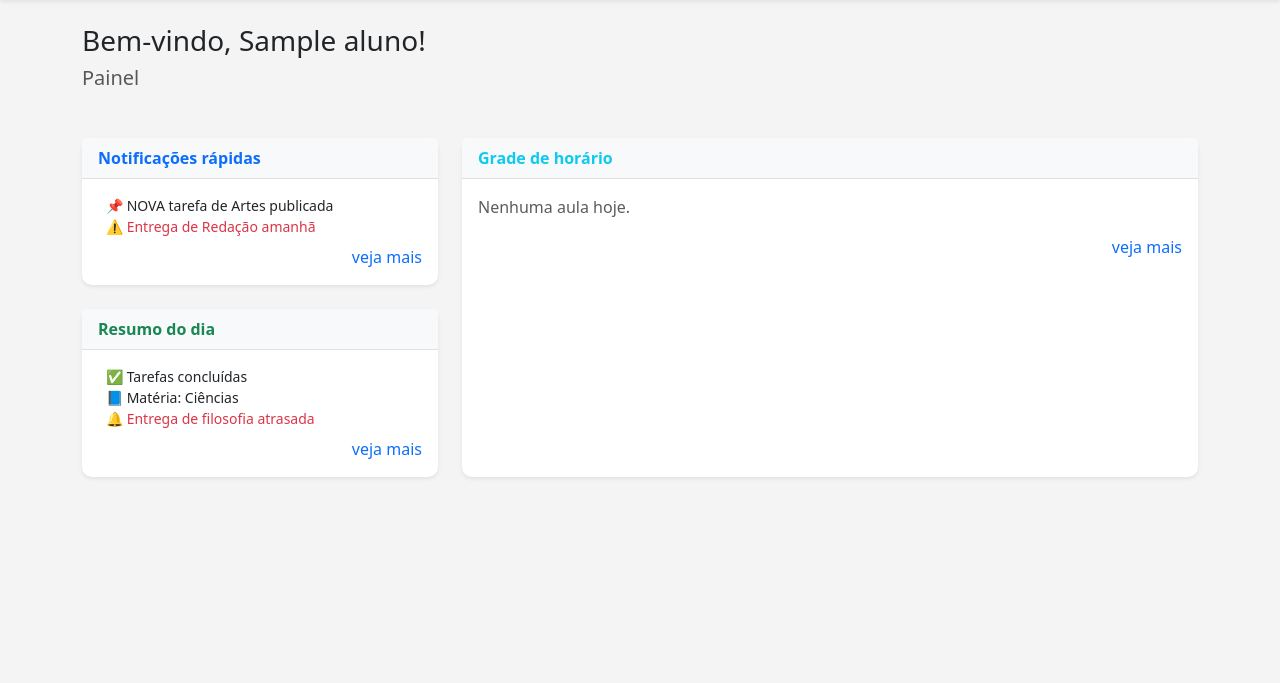
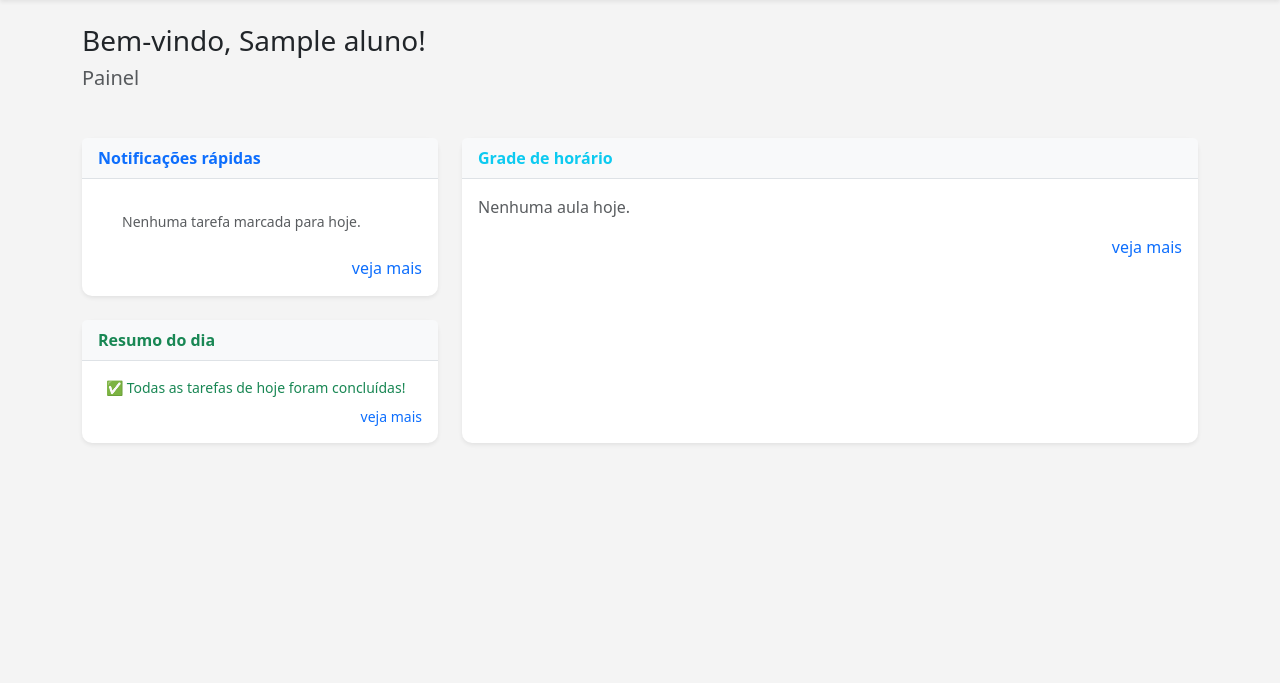
Before and after one commit to Time1-software/Projeto-Software, a Django app: page /painelAluno/ in a window 1280 px wide. Shown: the part 66-749 px from the top of the page. Run offline with Django 5.2, Linux system fonts and the light colour scheme; a user stored in the database is signed in; tables that the repository leaves empty hold one stand-in row (values such as "Sample post").

Commit message:
Alterações adicionando dados bem_vindo_alunos

```diff
--- a/edutrack/views.py
+++ b/edutrack/views.py
@@ -115,18 +115,30 @@ def painel_aluno(request):
     if dia_chave:
         aulas_hoje = GradeHorario.objects.filter(turma=aluno.turma, dia_semana=dia_chave).order_by('horario')
 
-    return render(request, 'bem_vindo_aluno.html', {
+    #notificações rápidas
+    atividades_hoje = [
+        a for a in Atividade.objects.filter(aluno=aluno, entregue=False)
+        if a.status == 'hoje'
+    ]
+
+
+    # Dados para o resumo do dia
+    tem_tarefas_hoje = len(atividades_hoje) > 0
+    qtd_tarefas_hoje = len(atividades_hoje)
+
+    context = {
         'aluno': aluno,
         'aulas_hoje': aulas_hoje,
-    })
+        'atividades_hoje': atividades_hoje,
+        'tem_tarefas_hoje': tem_tarefas_hoje,
+        'qtd_tarefas_hoje': qtd_tarefas_hoje,
+    }
+
+    return render(request, 'bem_vindo_aluno.html', context)
 
 def tarefas_home(request):
 
-
     aluno_atual = Aluno.objects.first()
-
-
-
 
     atividades_base = Atividade.objects.filter(aluno=aluno_atual, entregue=False)
 
--- a/edutrack_projeto/templates/bem_vindo_aluno.html
+++ b/edutrack_projeto/templates/bem_vindo_aluno.html
@@ -38,9 +38,18 @@
         <div class="card-header text-primary fw-bold">Notificações rápidas</div>
         <div class="card-body">
           <ul class="list-unstyled small mb-0">
-            <li>📌 NOVA tarefa de Artes publicada</li>
-            <li class="text-danger">⚠️ Entrega de Redação amanhã</li>
-          </ul>
+               <div class="card-body">
+
+              {% if atividades_hoje %}
+                {% for atividade in atividades_hoje %}
+                  <li>📌 {{ atividade.tipo }} de {{ atividade.disciplina }}: <strong>{{ atividade.titulo }}</strong></li>
+
+                {% endfor %}
+              {% else %}
+                <li class="text-muted">Nenhuma tarefa marcada para hoje.</li>
+              {% endif %}
+            </ul>
+
           <a href="#" class="text-end d-block text-decoration-none mt-2">veja mais</a>
         </div>
       </div>
@@ -50,10 +59,11 @@
         <div class="card-header text-success fw-bold">Resumo do dia</div>
         <div class="card-body">
           <ul class="list-unstyled small mb-0">
-            <li>✅ Tarefas concluídas</li>
-            <li>📘 Matéria: Ciências</li>
-            <li class="text-danger">🔔 Entrega de filosofia atrasada</li>
-          </ul>
+            {% if tem_tarefas_hoje %}
+              <li class="text-danger">🔔 {{ qtd_tarefas_hoje }} tarefa(s) pendente(s) para hoje</li>
+            {% else %}
+              <li class="text-success">✅ Todas as tarefas de hoje foram concluídas!</li>
+            {% endif %}
           <a href="#" class="text-end d-block text-decoration-none mt-2">veja mais</a>
         </div>
       </div>
```
